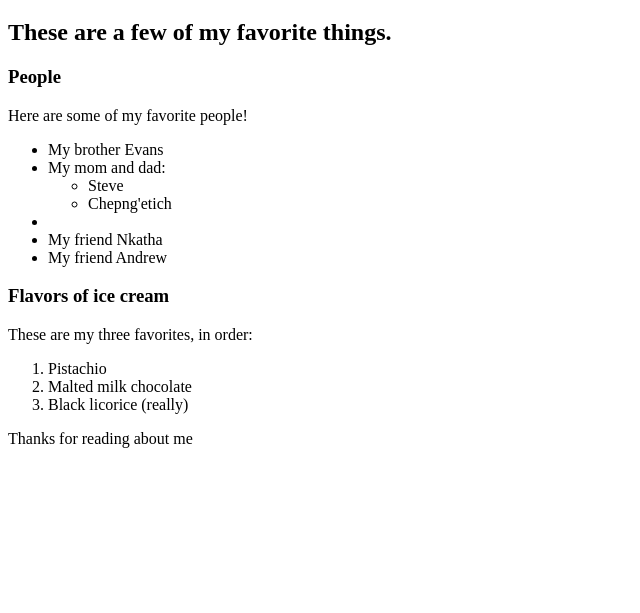
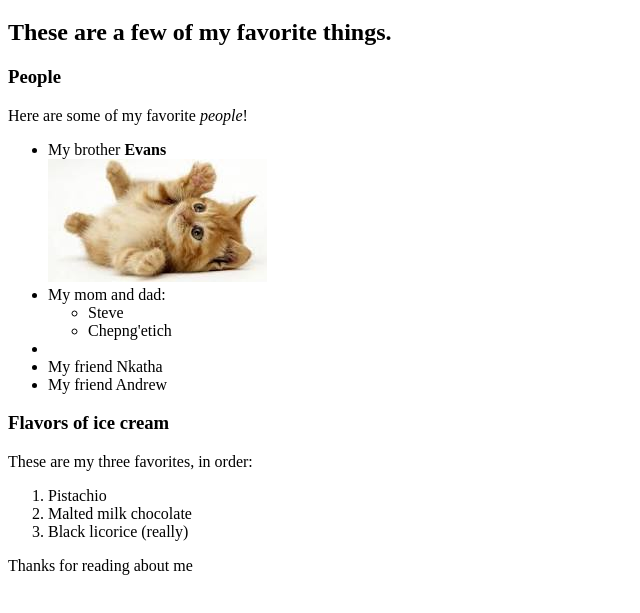
Before and after one commit to Gmrndn8/hello-world, a plain HTML site: page favorite-things.html in a window 1280 px wide. Shown: the part 61-674 px from the top of the page, without its empty margins (0-640 px from the left). Drawn offline with Linux system fonts and the light colour scheme.

Commit message:
Images succesfully added

```diff
--- a/favorite-things.html
+++ b/favorite-things.html
@@ -8,9 +8,13 @@
     <h2>These are a few of my favorite things.</h2>
 
     <h3>People</h3>
-    <p>Here are some of my favorite people!</p>
+    <p>Here are some of my favorite <em>people</em>!</p>
     <ul>
-      <li>My brother Evans</li>
+      <li>
+        <a herf="http://www.example.com/christopher.html">
+          My brother <strong>Evans</strong></li>
+          <img src="img/images.jpg" alt="A photo of Evans.">
+        </a>
       <li>My mom and dad:
         <ul>
           <li>Steve</li>
```
Also changed, not shown: my-first-webpage.html (+1 -0 lines), img/images.jpg (added).
